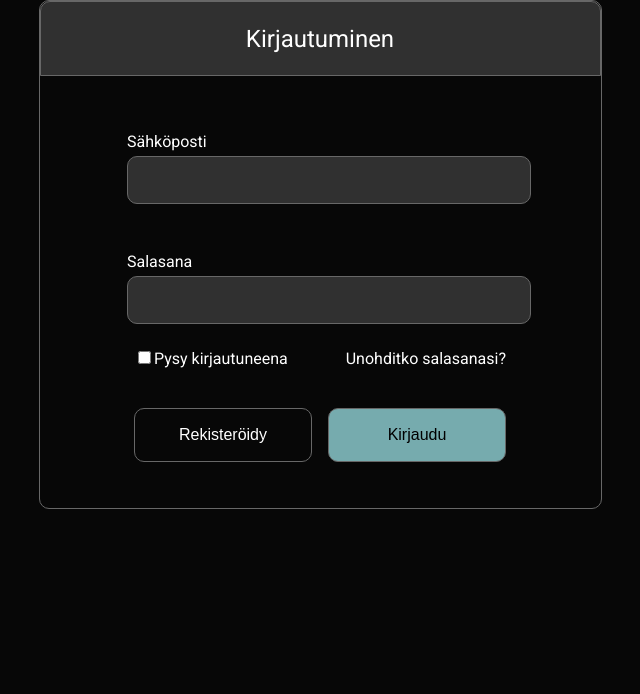
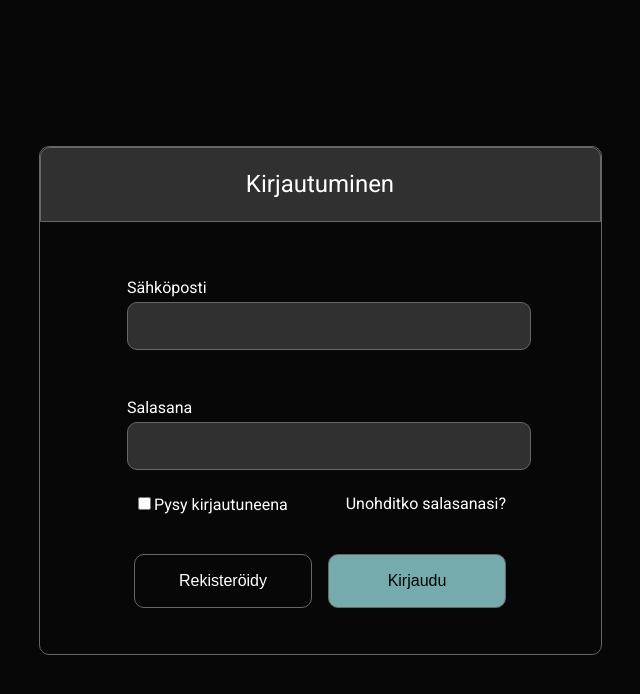
Before and after one commit to K4naxa/Urheilupaivakirja, a React (Vite) app in the folder frontEnd/: page / in a window 1280 px wide. Shown: the top 694 px of the page, without its empty margins (320-960 px from the left). Built offline with nearby package versions, Linux system fonts and the light colour scheme.

Commit message:
Remove login route and add logout functionality

```diff
--- a/frontEnd/src/App.jsx
+++ b/frontEnd/src/App.jsx
@@ -26,7 +26,6 @@ function App() {
       <Route path="/lajit" element={<Sports />} />
       <Route path="/register" element={<Register />} />
       <Route path="/resetPassword" element={<div>Reset Password</div>} />
-      <Route path="/login" element={<LoginPage />} />
       <Route path="/studentHome" element={<StudentHome />} />
       <Route path="/" element={<TeacherHome />} />
     </Routes>
--- a/frontEnd/src/Services/userService.js
+++ b/frontEnd/src/Services/userService.js
@@ -31,5 +31,11 @@ const register = async (
   return response.data;
 };
 
-export default { login, register };
+const logout = () => {
+  window.localStorage.removeItem("urheilupaivakirjaToken");
+  window.sessionStorage.removeItem("urheilupaivakirjaToken");
+  window.location.reload();
+};
+
+export default { login, register, logout };
 // Path: frontEnd/src/Services/userService.js
--- a/frontEnd/src/components/teacherHeader/teacherHeader.jsx
+++ b/frontEnd/src/components/teacherHeader/teacherHeader.jsx
@@ -1,5 +1,5 @@
 import "./teacheHeader.css";
-
+import userService from "../../Services/userService";
 import { Link } from "react-router-dom";
 
 const TeacherHeader = () => {
@@ -11,7 +11,7 @@ const TeacherHeader = () => {
             <Link to="/">Etusivu</Link>
           </div>
           <div className="menuButton" id="LajitButton">
-            <Link to="lajit">Lajit</Link>
+            <Link to="/lajit">Lajit</Link>
           </div>
           <div className="menuButton" id="vierailijatButton">
             <Link>Vierailijat</Link>
@@ -28,7 +28,13 @@ const TeacherHeader = () => {
             <Link to="/profile">Profiili</Link>
           </div>
           <div className="profileButton" id="logoutButton">
-            Kirjaudu ulos
+            <button
+              onClick={() => {
+                userService.logout();
+              }}
+            >
+              Kirjaudu ulos
+            </button>
           </div>
         </div>
       </div>
--- a/frontEnd/src/index.css
+++ b/frontEnd/src/index.css
@@ -1,5 +1,8 @@
 @import url("https://fonts.googleapis.com/css2?family=Roboto+Slab&family=Roboto:ital,wght@0,100;0,300;0,400;0,500;0,700;0,900;1,100;1,300;1,400;1,500;1,700;1,900&display=swap");
 
+#root {
+  height: 100vh;
+}
 :root {
   font-family: roboto, sans-serif;
   font-weight: 400;
--- a/frontEnd/src/pages/Login/LoginPage.jsx
+++ b/frontEnd/src/pages/Login/LoginPage.jsx
@@ -72,7 +72,7 @@ function LoginPage() {
   };
 
   return (
-    <div className="container">
+    <div className="loginpageContainer">
       <div className="loginContainer">
         <div className="loginHeaderContainer">Kirjautuminen</div>
         <div className="inputContainer">
--- a/frontEnd/src/pages/Login/login.css
+++ b/frontEnd/src/pages/Login/login.css
@@ -1,8 +1,8 @@
-.container {
+.loginpageContainer {
   display: flex;
   justify-content: center;
   align-items: center;
-  height: 100vh;
+  height: 100%;
   background-color: var(--dark-primary-backgroundcolor);
 }
 
```
